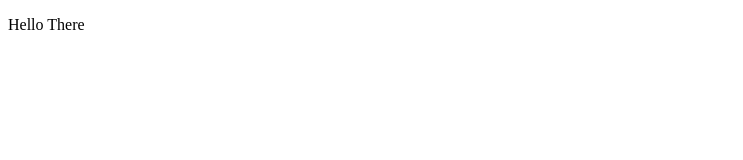
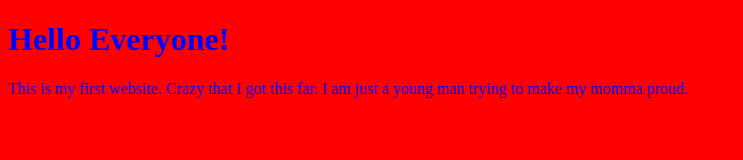
Before and after one commit to AhmadA10/ahmada10.github.io, a plain HTML site: page index.html in a window 1280 px wide. Shown: the whole page, without its empty margins (0-743 px from the left). Drawn offline with Linux system fonts and the light colour scheme.

Commit message:
Update index.html

```diff
--- a/index.html
+++ b/index.html
@@ -1,19 +1,10 @@
 <!DOCTYPE html>
 <html>
-    <head>
-
-        <title> Welcome! </title>
-
-     </head>
-
-     <body>
-
-         <p> Hello There </p>
-
-
-
-
-
-    </body>
-
-    </html>
+<head>
+ <title> My First Website </title>
+</head>
+ <body style="background-color: red; font-family: 'Times New Roman', Times, serif; color: blue">
+    <h1>Hello Everyone!</h1>
+     <p> This is my first website. Crazy that I got this far. I am just a young man trying to make my momma proud. </p>
+ </body>
+ </html>
```
